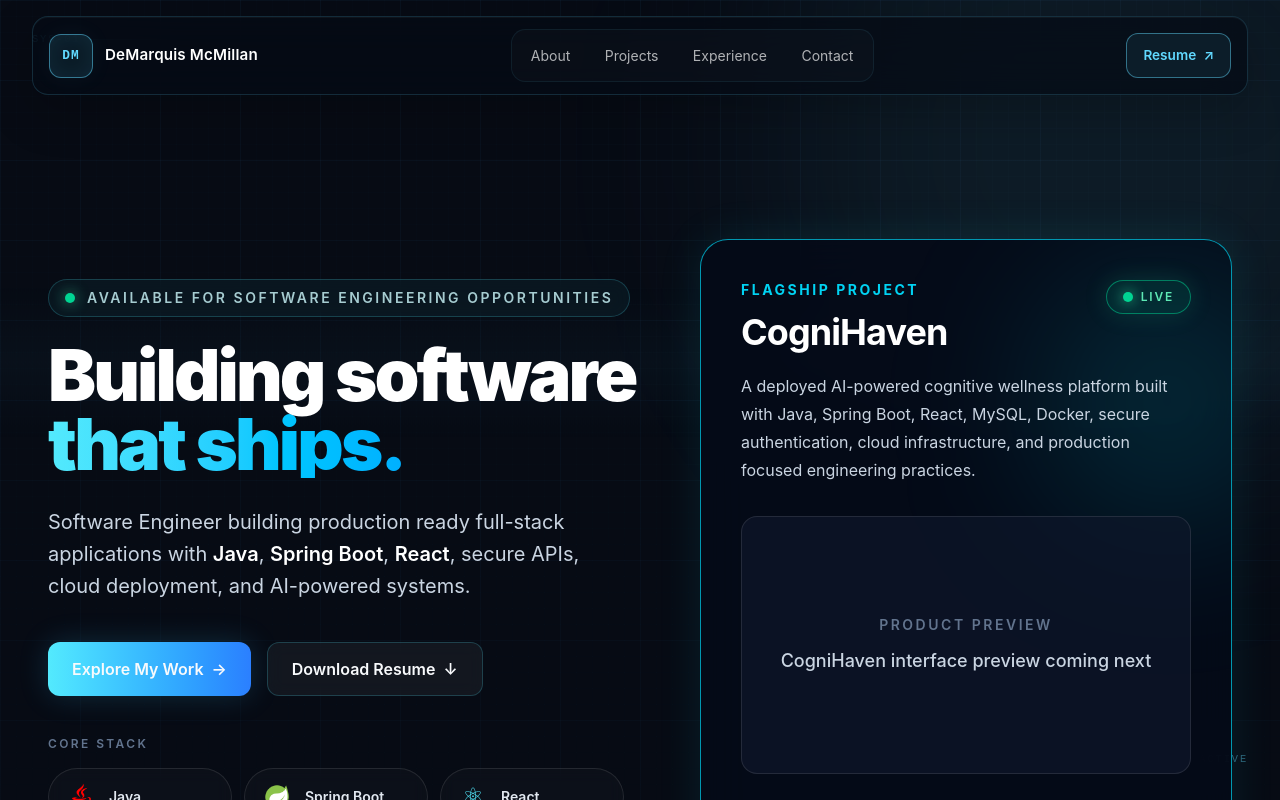
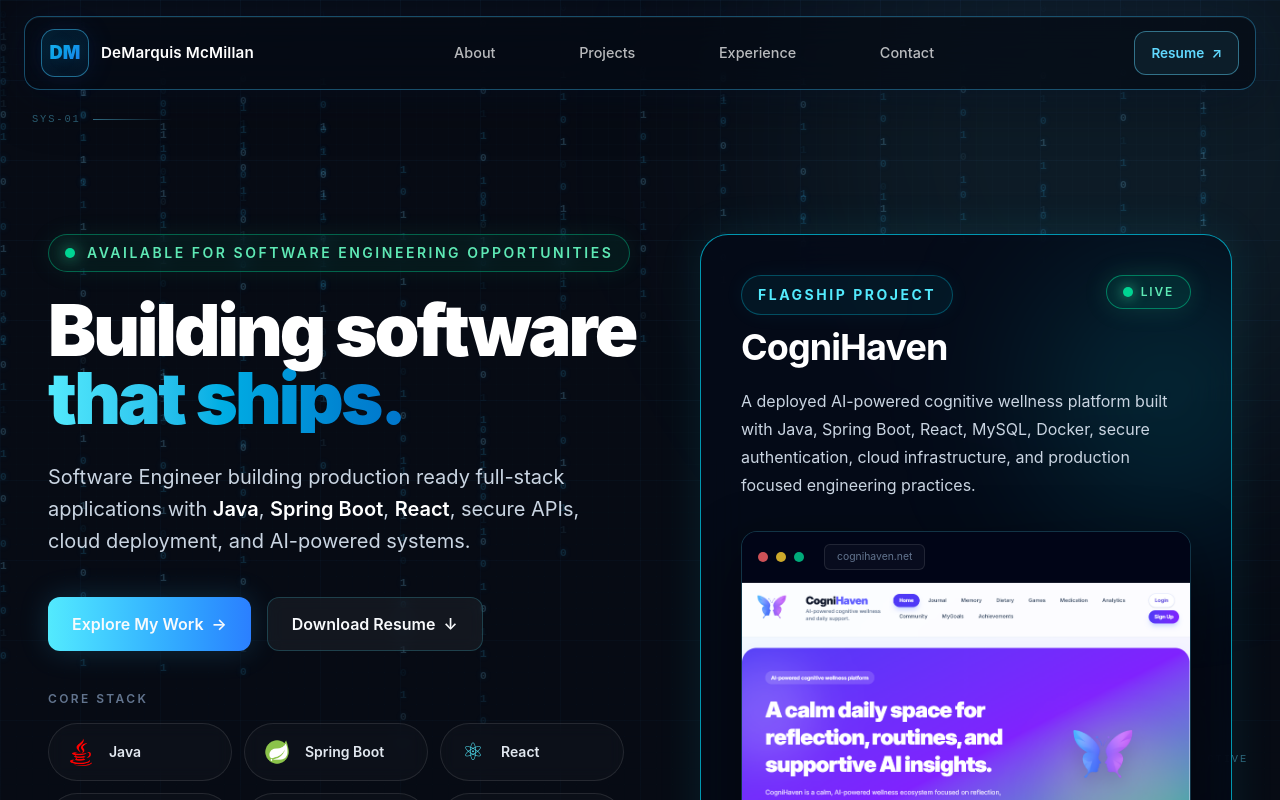
Before and after one commit to dmm-dev228/DeMarquisMcMillan-dev, a React (Vite) app: page / in a window 1280 px wide. Shown: the top 800 px of the page. Built offline with nearby package versions, Linux system fonts and the light colour scheme.

Commit message:
feat: complete interactive portfolio hero experience

```diff
--- a/src/components/home/Hero.jsx
+++ b/src/components/home/Hero.jsx
@@ -3,6 +3,8 @@
 import mysqlLogo from "../../assets/technologies/mysql.png";
 import dockerLogo from "../../assets/technologies/docker.png";
 import openaiLogo from "../../assets/technologies/openai.png";
+import cogniHavenScreenshot from "../../assets/projects/cognihaven-dashboard.png";
+import { motion } from "motion/react";
 
 function Hero() {
     return (
@@ -11,16 +13,17 @@
             aria-labelledby="hero-heading"
             className="relative min-h-screen overflow-hidden px-6 pb-16 pt-32 sm:px-8 lg:px-12"
         >
-            <div className="mx-auto grid w-full max-w-7xl items-center gap-12 lg:grid-cols-[1.05fr_0.95fr] lg:gap-16">
+            <div className="mx-auto grid w-full max-w-7xl items-start gap-12 lg:grid-cols-[1.05fr_0.95fr] lg:gap-16">
                 {/* Left side: professional introduction */}
                 <div className="relative z-10">
-                    <div className="mb-6 inline-flex items-center gap-3 rounded-full border border-cyan-300/20 bg-cyan-300/5 px-4 py-2 backdrop-blur-sm">
+                    <div className="mb-6 inline-flex items-center gap-3 rounded-full border border-emerald-400/40 bg-emerald-400/[0.07] px-4 py-2 shadow-[0_0_24px_rgba(52,211,153,0.08)] backdrop-blur-sm">
+
                         <span
-                            className="h-2.5 w-2.5 rounded-full bg-emerald-400 shadow-[0_0_14px_rgba(52,211,153,0.8)]"
+                            className="h-2.5 w-2.5 rounded-full bg-emerald-400 shadow-[0_0_16px_rgba(52,211,153,1)]"
                             aria-hidden="true"
                         />
 
-                        <p className="text-xs font-semibold uppercase tracking-[0.18em] text-cyan-100/80 sm:text-sm">
+                        <p className="text-xs font-semibold uppercase tracking-[0.18em] text-emerald-300 sm:text-sm">
                             Available for software engineering opportunities
                         </p>
                     </div>
@@ -30,7 +33,7 @@
                         className="max-w-3xl text-5xl font-black leading-[0.95] tracking-[-0.04em] text-white sm:text-6xl lg:text-7xl"
                     >
                         Building software
-                        <span className="block bg-gradient-to-r from-cyan-300 via-sky-400 to-blue-500 bg-clip-text text-transparent">
+                       <span className="block bg-gradient-to-r from-cyan-300 via-sky-600 to-blue-800 bg-clip-text text-transparent">
     that ships.
 </span>
                     </h1>
@@ -149,9 +152,11 @@
                         {/* Showcase header */}
                         <div className="flex items-start justify-between gap-6">
                             <div>
-                                <p className="text-sm font-bold uppercase tracking-[0.18em] text-cyan-400">
+                                <div className="inline-flex min-h-10 items-center rounded-full border border-cyan-400/30 bg-cyan-400/[0.06] px-4 shadow-[0_0_20px_rgba(34,211,238,0.06)]">
+                                    <p className="text-xs font-bold uppercase tracking-[0.18em] text-cyan-300 sm:text-sm">
                                         Flagship Project
                                     </p>
+                                </div>
 
                                 <h2
                                     id="cognihaven-title"
@@ -199,45 +204,64 @@
                         </p>
 
                         {/* Temporary product preview */}
-                        <div className="mt-8 overflow-hidden rounded-2xl border border-white/10 bg-slate-900/70">
-                            <div className="flex min-h-64 items-center justify-center px-6 text-center">
-                                <div>
-                                    <p className="text-sm font-semibold uppercase tracking-[0.18em] text-slate-500">
-                                        Product Preview
-                                    </p>
+                        <div className="mt-8">
+                            <div className="overflow-hidden rounded-2xl border border-cyan-300/20 bg-slate-950 shadow-[0_20px_60px_rgba(0,0,0,0.45)]">
+                                {/* Browser-style header */}
+                                <div className="flex items-center gap-2 border-b border-white/10 bg-slate-950/95 px-4 py-3">
+                                    <span className="h-2.5 w-2.5 rounded-full bg-red-400/80" />
+                                    <span className="h-2.5 w-2.5 rounded-full bg-amber-300/80" />
+                                    <span className="h-2.5 w-2.5 rounded-full bg-emerald-400/80" />
 
-                                    <p className="mt-3 text-lg font-medium text-slate-300">
-                                        CogniHaven interface preview coming next
-                                    </p>
+                                    <div className="ml-3 rounded-md border border-white/10 bg-white/[0.03] px-3 py-1 text-[0.65rem] text-slate-500">
+                                        cognihaven.net
+                                    </div>
+                                </div>
+
+                                {/* Cropped application screenshot */}
+                                <div className="relative overflow-hidden">
+                                    <img
+                                        src={cogniHavenScreenshot}
+                                        alt="CogniHaven homepage showing the AI-powered cognitive wellness platform"
+                                        className="block h-auto w-full transition duration-500 hover:scale-[1.015]"
+                                    />
+
+                                    {/* Soft fade into the card */}
+                                    <div
+                                        aria-hidden="true"
+                                        className="pointer-events-none absolute inset-x-0 bottom-0 h-20 bg-gradient-to-t from-slate-950/40 to-transparent"
+                                    />
                                 </div>
                             </div>
                         </div>
 
                         {/* Engineering proof */}
-                        <dl className="mt-8 grid grid-cols-3 gap-4 border-t border-white/10 pt-7">
-                            <div>
-                                <dd className="text-2xl font-bold text-white sm:text-3xl">
+                        <dl className="mt-8 grid grid-cols-3 border-t border-white/10 pt-7">
+                            <div className="flex flex-col items-center px-3 text-center sm:items-start sm:text-left">
+                                <dd className="text-2xl font-black tracking-tight text-emerald-400 drop-shadow-[0_0_12px_rgba(52,211,153,0.22)] sm:text-3xl">
                                     15+
                                 </dd>
-                                <dt className="mt-2 text-xs uppercase tracking-[0.12em] text-slate-500">
+
+                                <dt className="mt-2 text-[0.65rem] font-semibold uppercase tracking-[0.18em] text-slate-500">
                                     Systems
                                 </dt>
                             </div>
 
-                            <div>
-                                <dd className="text-2xl font-bold text-white sm:text-3xl">
+                            <div className="flex flex-col items-center border-x border-white/10 px-3 text-center">
+                                <dd className="text-2xl font-black tracking-tight text-emerald-400 drop-shadow-[0_0_12px_rgba(52,211,153,0.22)] sm:text-3xl">
                                     30
                                 </dd>
-                                <dt className="mt-2 text-xs uppercase tracking-[0.12em] text-slate-500">
+
+                                <dt className="mt-2 text-[0.65rem] font-semibold uppercase tracking-[0.18em] text-slate-500">
                                     Tests
                                 </dt>
                             </div>
 
-                            <div>
-                                <dd className="text-2xl font-bold text-white sm:text-3xl">
-                                    Cloud
+                            <div className="flex flex-col items-center px-3 text-center sm:items-end sm:text-right">
+                                <dd className="text-2xl font-black tracking-tight text-emerald-400 drop-shadow-[0_0_12px_rgba(52,211,153,0.22)] sm:text-3xl">
+                                    CLOUD
                                 </dd>
-                                <dt className="mt-2 text-xs uppercase tracking-[0.12em] text-slate-500">
+
+                                <dt className="mt-2 text-[0.65rem] font-semibold uppercase tracking-[0.18em] text-slate-500">
                                     Deployed
                                 </dt>
                             </div>
--- a/src/index.css
+++ b/src/index.css
@@ -37,13 +37,13 @@
     --text: #f8fafc;
     --text-muted: #9aa7bd;
 
-    --border: rgba(255,255,255,.08);
+    --border: rgba(255, 255, 255, .08);
 
     --shadow-blue:
-        0 0 40px rgba(79,140,255,.20);
+        0 0 40px rgba(79, 140, 255, .20);
 
     --shadow-cyan:
-        0 0 40px rgba(86,208,255,.15);
+        0 0 40px rgba(86, 208, 255, .15);
 }
 
 /* ===========================
@@ -54,45 +54,46 @@
     box-sizing: border-box;
 }
 
-html{
-    scroll-behavior:smooth;
+html {
+    scroll-behavior: smooth;
 }
 
-body{
+body {
 
-    min-width:320px;
-    min-height:100vh;
+    min-width: 320px;
+    min-height: 100vh;
 
-    background:var(--background);
+    background: var(--background);
 
-    color:var(--text);
+    color: var(--text);
 
-    overflow-x:hidden;
+    overflow-x: hidden;
 }
 
-button{
+button {
 
-    cursor:pointer;
-    font:inherit;
+    cursor: pointer;
+    font: inherit;
 }
 
-a{
+a {
 
-    color:inherit;
-    text-decoration:none;
+    color: inherit;
+    text-decoration: none;
 }
 
-img{
+img {
 
-    display:block;
-    max-width:100%;
+    display: block;
+    max-width: 100%;
 }
 
-::selection{
+::selection {
 
-    background:#4f8cff;
-    color:white;
+    background: #4f8cff;
+    color: white;
 }
+
 /* ==========================================================================
    Blueprint Background
    ========================================================================== */
@@ -104,16 +105,12 @@
     overflow: hidden;
     pointer-events: none;
     background:
-        radial-gradient(
-            circle at 20% 20%,
+        radial-gradient(circle at 20% 20%,
             rgba(77, 168, 255, 0.12),
-            transparent 35%
-        ),
-        linear-gradient(
-            180deg,
+            transparent 35%),
+        linear-gradient(180deg,
             var(--color-background) 0%,
-            #050b14 100%
-        );
+            #050b14 100%);
 }
 
 .blueprint-background__glow {
@@ -132,35 +129,26 @@
     inset: 0;
     opacity: 0.28;
     background-image:
-        linear-gradient(
+        linear-gradient(rgba(77, 168, 255, 0.13) 1px,
+            transparent 1px),
+        linear-gradient(90deg,
             rgba(77, 168, 255, 0.13) 1px,
-            transparent 1px
-        ),
-        linear-gradient(
-            90deg,
-            rgba(77, 168, 255, 0.13) 1px,
-            transparent 1px
-        ),
-        linear-gradient(
+            transparent 1px),
+        linear-gradient(rgba(97, 217, 255, 0.05) 1px,
+            transparent 1px),
+        linear-gradient(90deg,
             rgba(97, 217, 255, 0.05) 1px,
-            transparent 1px
-        ),
-        linear-gradient(
-            90deg,
-            rgba(97, 217, 255, 0.05) 1px,
-            transparent 1px
-        );
+            transparent 1px);
     background-size:
         80px 80px,
         80px 80px,
         16px 16px,
         16px 16px;
-    mask-image: linear-gradient(
-        to bottom,
-        rgba(0, 0, 0, 0.95),
-        rgba(0, 0, 0, 0.55)
-    );
+    mask-image: linear-gradient(to bottom,
+            rgba(0, 0, 0, 0.95),
+            rgba(0, 0, 0, 0.55));
 }
+
 .blueprint-background__annotation {
     position: absolute;
     display: flex;
@@ -176,31 +164,27 @@
 .blueprint-background__annotation-line {
     width: 5rem;
     height: 1px;
-    background: linear-gradient(
-        90deg,
-        rgba(97, 217, 255, 0.5),
-        transparent
-    );
+    background: linear-gradient(90deg,
+            rgba(97, 217, 255, 0.5),
+            transparent);
 }
 
 .blueprint-background__annotation--top-left {
-    top: 2rem;
+    top: 7rem;
     left: 2rem;
 }
 
 .blueprint-background__annotation--bottom-right {
     right: 2rem;
     bottom: 2rem;
+    left: auto;
     flex-direction: row-reverse;
 }
 
-.blueprint-background__annotation--bottom-right
-.blueprint-background__annotation-line {
-    background: linear-gradient(
-        270deg,
-        rgba(97, 217, 255, 0.5),
-        transparent
-    );
+.blueprint-background__annotation--bottom-right .blueprint-background__annotation-line {
+    background: linear-gradient(270deg,
+            rgba(97, 217, 255, 0.5),
+            transparent);
 }
 
 @media (max-width: 640px) {
@@ -214,46 +198,97 @@
     }
 
     .blueprint-background__annotation--top-left {
-        top: 1rem;
+        top: 5.5rem;
         left: 1rem;
     }
 
     .blueprint-background__annotation--bottom-right {
         right: 1rem;
         bottom: 1rem;
+        left: auto;
     }
 }
-.blueprint-background__scan-line {
+
+
+
+/* ==========================================================================
+   Binary Rain
+   ========================================================================== */
+
+.blueprint-background__binary {
     position: absolute;
-    top: -20%;
-    left: 0;
-    width: 100%;
-    height: 10rem;
-    opacity: 0.14;
-    background: linear-gradient(
+    inset: 0;
+
+    display: flex;
+    justify-content: space-around;
+
+    overflow: hidden;
+
+    opacity: 0.22;
+
+    mask-image: linear-gradient(
         to bottom,
-        transparent,
-        rgba(97, 217, 255, 0.22),
-        transparent
+        transparent 0%,
+        black 12%,
+        black 82%,
+        transparent 100%
     );
-    animation: blueprint-scan 12s linear infinite;
 }
 
-@keyframes blueprint-scan {
+.blueprint-background__binary-column {
+    position: absolute;
+    top: -30rem;
+
+    left: calc(
+        (var(--column-index) / 16) * 100%
+    );
+
+    display: flex;
+    flex-direction: column;
+    gap: 0.35rem;
+
+    color: rgba(56, 189, 248, 0.7);
+
+    font-family: "Courier New", monospace;
+    font-size: 0.7rem;
+    font-weight: 700;
+
+    text-shadow:
+        0 0 6px rgba(56, 189, 248, 0.6),
+        0 0 14px rgba(37, 99, 235, 0.25);
+
+    animation:
+        binary-fall var(--column-duration)
+        linear
+        var(--column-delay)
+        infinite;
+}
+
+.blueprint-background__binary-column span:nth-child(3n) {
+    color: rgba(125, 211, 252, 0.95);
+}
+
+.blueprint-background__binary-column span:nth-child(5n) {
+    opacity: 0.35;
+}
+
+@keyframes binary-fall {
     from {
-        transform: translateY(-10vh);
+        transform: translateY(-20vh);
     }
 
     to {
-        transform: translateY(130vh);
+        transform: translateY(150vh);
     }
 }
+
 @media (prefers-reduced-motion: reduce) {
-    .blueprint-background__scan-line {
+    .blueprint-background__binary-column {
         animation: none;
         display: none;
     }
 }
+
 /* ==========================================================================
    Portfolio Navigation
    ========================================================================== */
@@ -270,16 +305,17 @@
     display: flex;
     align-items: center;
     justify-content: space-between;
-    width: min(100%, 76rem);
+    width: min(100%, 88rem);
     min-height: 4.5rem;
     margin-inline: auto;
     padding: 0.75rem 1rem;
-    border: 1px solid rgba(97, 217, 255, 0.16);
+    border: 1px solid rgba(56, 189, 248, 0.38);
     border-radius: 1rem;
     background: rgba(5, 11, 20, 0.7);
     box-shadow:
-        0 1rem 3rem rgba(0, 0, 0, 0.22),
-        inset 0 1px 0 rgba(255, 255, 255, 0.04);
+        0 0 2.5rem rgba(37, 99, 235, 0.08),
+        0 1rem 3rem rgba(0, 0, 0, 0.3),
+        inset 0 1px 0 rgba(255, 255, 255, 0.05);
     backdrop-filter: blur(18px);
 }
 
@@ -294,19 +330,63 @@
 .portfolio-navbar__monogram {
     display: grid;
     place-items: center;
-    width: 2.75rem;
-    height: 2.75rem;
-    border: 1px solid rgba(97, 217, 255, 0.5);
-    border-radius: 0.75rem;
-    color: rgb(97, 217, 255);
-    background: rgba(97, 217, 255, 0.08);
-    font-family: "Courier New", monospace;
-    font-size: 0.8rem;
-    font-weight: 700;
-    letter-spacing: 0.08em;
+
+    width: 3rem;
+    height: 3rem;
+
+    border: 1px solid rgba(56, 189, 248, 0.55);
+    border-radius: 0.85rem;
+
+    background:
+        linear-gradient(145deg,
+            rgba(14, 165, 233, 0.1),
+            rgba(37, 99, 235, 0.05));
+
+    font-family:
+        Inter,
+        system-ui,
+        sans-serif;
+
+    font-size: 0;
+    font-weight: 900;
+    letter-spacing: -0.05em;
+
+    color: transparent;
+
+    background-clip: padding-box;
     box-shadow:
-        inset 0 0 1.5rem rgba(97, 217, 255, 0.08),
-        0 0 1.5rem rgba(97, 217, 255, 0.05);
+        inset 0 0 1.5rem rgba(14, 165, 233, 0.08),
+        0 0 1.75rem rgba(37, 99, 235, 0.12);
+}
+
+.portfolio-navbar__monogram {
+    position: relative;
+}
+
+.portfolio-navbar__monogram::after {
+    content: "DM";
+
+    position: absolute;
+    inset: 0;
+
+    display: grid;
+    place-items: center;
+
+    background: linear-gradient(135deg,
+            #38bdf8 0%,
+            #0ea5e9 40%,
+            #2563eb 100%);
+
+    -webkit-background-clip: text;
+    background-clip: text;
+
+    color: transparent;
+
+    font-size: 1.15rem;
+    font-weight: 900;
+
+    text-shadow:
+        0 0 16px rgba(14, 165, 233, 0.28);
 }
 
 .portfolio-navbar__name {
@@ -318,35 +398,61 @@
 .portfolio-navbar__links {
     display: flex;
     align-items: center;
-    gap: 0.35rem;
-    padding: 0.3rem;
-    border: 1px solid rgba(97, 217, 255, 0.08);
-    border-radius: 0.9rem;
-    background: rgba(255, 255, 255, 0.02);
+    justify-content: space-between;
+
+    width: min(100%, 30rem);
+    margin-inline: 2rem;
 }
 
 .portfolio-navbar__links a {
     position: relative;
-    padding: 0.65rem 0.9rem;
-    border-radius: 0.65rem;
-    color: rgba(255, 255, 255, 0.68);
-    font-size: 0.875rem;
+
+    padding: 0.5rem 0;
+
+    color: rgba(255, 255, 255, 0.72);
+
+    font-size: 0.9rem;
+    font-weight: 500;
+
     text-decoration: none;
+
     transition:
         color 180ms ease,
-        background 180ms ease,
-        box-shadow 180ms ease,
         transform 180ms ease;
 }
 
 .portfolio-navbar__links a:hover,
 .portfolio-navbar__links a:focus-visible {
-    color: white;
-    background: rgba(97, 217, 255, 0.1);
-    box-shadow:
-        inset 0 0 1rem rgba(97, 217, 255, 0.05),
-        0 0 1.2rem rgba(97, 217, 255, 0.06);
+    color: rgb(125, 211, 252);
     transform: translateY(-1px);
+}
+.portfolio-navbar__links a::after {
+    content: "";
+
+    position: absolute;
+    left: 0;
+    bottom: 0;
+
+    width: 100%;
+    height: 2px;
+
+    border-radius: 9999px;
+
+    background: linear-gradient(
+        90deg,
+        rgb(34, 211, 238),
+        rgb(37, 99, 235)
+    );
+
+    transform: scaleX(0);
+    transform-origin: center;
+
+    transition: transform 180ms ease;
+}
+
+.portfolio-navbar__links a:hover::after,
+.portfolio-navbar__links a:focus-visible::after {
+    transform: scaleX(1);
 }
 
 .portfolio-navbar__resume {
@@ -373,6 +479,7 @@
     background: rgba(97, 217, 255, 0.13);
     transform: translateY(-1px);
 }
+
 .portfolio-navbar {
     transition:
         padding 220ms ease,
@@ -401,6 +508,7 @@
         0 1rem 2.5rem rgba(0, 0, 0, 0.32),
         inset 0 1px 0 rgba(255, 255, 255, 0.05);
 }
+
 .portfolio-navbar__menu-button {
     display: none;
     align-items: center;
@@ -525,6 +633,7 @@
         height: 2.5rem;
     }
 }
+
 .portfolio-navbar__overlay {
     position: fixed;
     inset: 0;
--- a/src/layouts/BlueprintBackground.jsx
+++ b/src/layouts/BlueprintBackground.jsx
@@ -3,12 +3,36 @@
  * BlueprintBackground
  * ============================================================================
  *
- * Provides the portfolio's persistent architectural background.
+ * Persistent engineering-inspired background for the portfolio.
  *
- * The background is decorative and intentionally separated from page content
- * so visual effects can evolve without affecting layout or accessibility.
+ * Features:
+ * - Blueprint grid
+ * - Ambient cyan glow
+ * - Animated binary rain
+ * - Fixed architectural annotations
+ *
+ * The entire background is decorative and hidden from assistive technology.
  * ============================================================================
  */
+
+const binaryColumns = [
+    "0101101001011010",
+    "1010010110100101",
+    "0011010110010101",
+    "1100101001101010",
+    "0101011010011010",
+    "1011010010100101",
+    "0110100101101001",
+    "1001011010010110",
+    "0010110101100101",
+    "1101001010011010",
+    "0101101010010110",
+    "1010010101101001",
+    "0110010110100101",
+    "1001101001011010",
+    "0011010101101001",
+    "1100101010010110",
+];
 
 function BlueprintBackground() {
     return (
@@ -16,10 +40,71 @@
             className="blueprint-background"
             aria-hidden="true"
         >
+            {/* Ambient lighting */}
             <div className="blueprint-background__glow" />
+
+            {/* Engineering grid */}
             <div className="blueprint-background__grid" />
-            <div className="blueprint-background__scan-line" />
 
+            {/* Animated binary rain */}
+          {/* Far binary layer */}
+<div className="blueprint-background__binary blueprint-background__binary--far">
+    {binaryColumns.map((binary, index) => (
+        <span
+            key={`far-${index}`}
+            className="blueprint-background__binary-column"
+            style={{
+                "--column-index": index,
+                "--column-delay": `${(index % 7) * -1.8}s`,
+                "--column-duration": `${18 + (index % 5) * 3}s`,
+            }}
+        >
+            {binary.split("").map((digit, digitIndex) => (
+                <span key={digitIndex}>{digit}</span>
+            ))}
+        </span>
+    ))}
+</div>
+
+{/* Mid binary layer */}
+<div className="blueprint-background__binary blueprint-background__binary--mid">
+    {binaryColumns.map((binary, index) => (
+        <span
+            key={`mid-${index}`}
+            className="blueprint-background__binary-column"
+            style={{
+                "--column-index": index,
+                "--column-delay": `${(index % 6) * -1.4}s`,
+                "--column-duration": `${12 + (index % 5) * 2}s`,
+            }}
+        >
+            {binary.split("").map((digit, digitIndex) => (
+                <span key={digitIndex}>{digit}</span>
+            ))}
+        </span>
+    ))}
+</div>
+
+{/* Near binary layer */}
+<div className="blueprint-background__binary blueprint-background__binary--near">
+    {binaryColumns.map((binary, index) => (
+        <span
+            key={`near-${index}`}
+            className="blueprint-background__binary-column"
+            style={{
+                "--column-index": index,
+                "--column-delay": `${(index % 5) * -1.1}s`,
+                "--column-duration": `${8 + (index % 4) * 1.5}s`,
+            }}
+        >
+            {binary.split("").map((digit, digitIndex) => (
+                <span key={digitIndex}>{digit}</span>
+            ))}
+        </span>
+    ))}
+</div>
+
+            {/* Fixed engineering annotations */}
             <div className="blueprint-background__annotation blueprint-background__annotation--top-left">
                 <span>SYS-01</span>
                 <div className="blueprint-background__annotation-line" />
```
Also changed, not shown: src/assets/projects/cognihaven-dashboard.png (added). Lines whose indentation alone changed are shown as unchanged.
